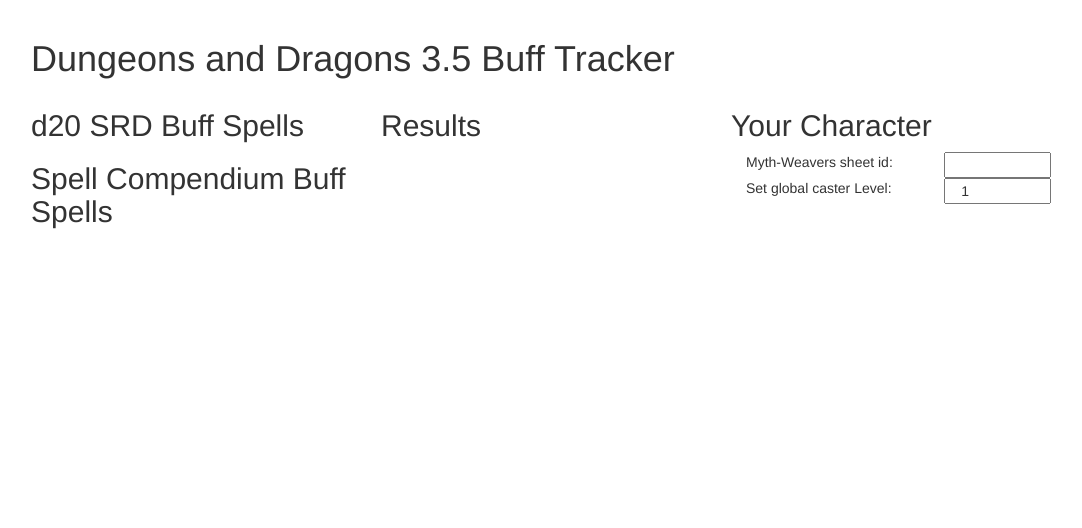
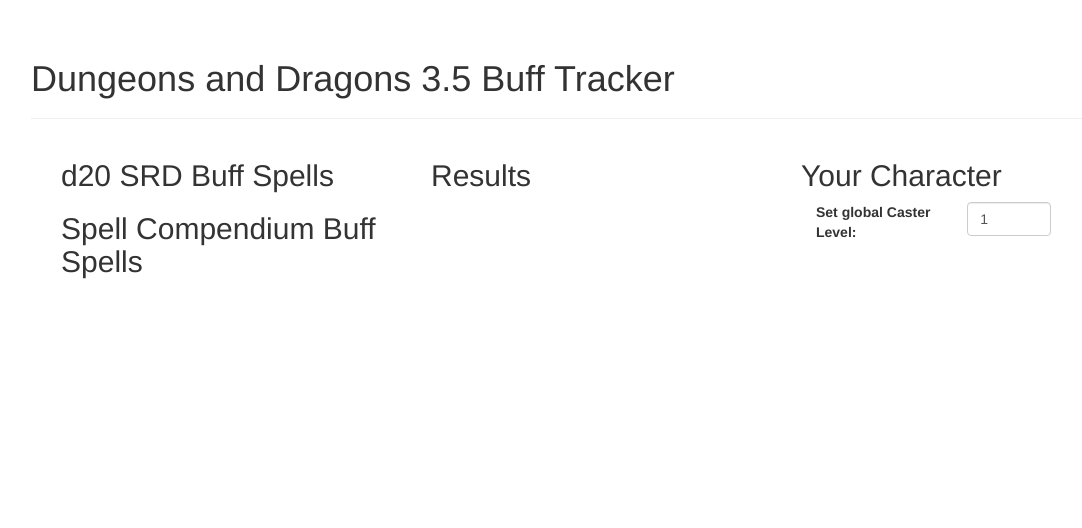
Before and after one commit to Ernir/old.ernir.net, a Flask app: page /bufftracker/ in a window 1280 px wide. Shown: the part 51-579 px from the top of the page, without its empty margins (39-1121 px from the left). Run offline with Flask 2, Linux system fonts and the light colour scheme; tables that the repository leaves empty hold one stand-in row (values such as "Sample post"); some libraries are stand-ins or nearby versions.

Commit message:
Bufftracker appearance updated.

```diff
--- /dev/null
+++ b/ernirnet/static/css/bufftracker.css
@@ -0,0 +1,7 @@
+.checkbox {
+    max-width: 300px;
+}
+
+.cl-detail {
+    float: right;
+}
--- a/ernirnet/templates/bufftracker.jinja2
+++ b/ernirnet/templates/bufftracker.jinja2
@@ -3,62 +3,102 @@
 {% block head %}
     {% include "includes/meta.jinja2" %}
     {% include "includes/css.jinja2" %}
-    {% include "includes/js.jinja2" %}
-    <script src="{{ url_for('static', filename='js/bufftracker/listeners.js') }}"></script>
-    <script src="{{ url_for('static', filename='js/bufftracker/update.js') }}"></script>
-    <script src="{{ url_for('static', filename='js/bufftracker/initialize.js') }}"></script>
+
+    <link rel=stylesheet type=text/css href="{{ url_for('static', filename='css/bufftracker.css') }}">
 
     <title>Ernir.net - {{ sitename }}</title>
 
 {% endblock head %}
 
 {% block content %}
-    <h1>Dungeons and Dragons 3.5 Buff Tracker</h1>
+    <div class="page-header">
+        <h1>Dungeons and Dragons 3.5 Buff Tracker</h1>
+    </div>
 
-    <div class="row col-md-4">
+    <div class="col-md-12">
+    <div class="col-md-4">
         <h2>d20 SRD Buff Spells</h2>
-
         <div id="srd-container">
             {% for spell in spell_list %}
                 {% if spell['source'] == "SRD" %}
                     {% if spell['variable'] %}
-                        <span class="col-xs-7"><input type="checkbox" id="spell-{{ spell["id"] }}"/> {{ spell["name"] }}</span>
-                        <input type="number" id="caster-level-{{ spell["id"] }}" class="col-xs-3 cl-detail" value="1" min="1" max="100">
+                        <div class="checkbox">
+                            <label>
+                                <input type="checkbox" id="spell-{{ spell["id"] }}">
+                                {{ spell["name"] }}
+                                <input type="number" id="caster-level-{{ spell["id"] }}" class="cl-detail" value="1" min="1" max="100">
+                            </label>
+                        </div>
                     {% else %}
-                        <span class="col-xs-12"><input type="checkbox" id="spell-{{ spell["id"] }}"/> {{ spell["name"] }}</span>
+                        <div class="checkbox">
+                            <label>
+                                <input type="checkbox" id="spell-{{ spell["id"] }}">
+                                {{ spell["name"] }}
+                            </label>
+                        </div>
                     {% endif %}
                 {% endif %}
             {% endfor %}
         </div>
         <h2>Spell Compendium Buff Spells</h2>
+
         <div id="spc-container">
             {% for spell in spell_list %}
                 {% if spell['source'] == "SPC" %}
                     {% if spell['variable'] %}
-                        <span class="col-xs-7"><input type="checkbox" id="spell-{{ spell["id"] }}"/> {{ spell["name"] }}</span>
-                        <input type="number" id="caster-level-{{ spell["id"] }}" class="col-xs-3 cl-detail" value="1" min="1" max="100">
+                        <div class="checkbox">
+                            <label>
+                                <input type="checkbox" id="spell-{{ spell["id"] }}">
+                                {{ spell["name"] }}
+                                <input type="number" id="caster-level-{{ spell["id"] }}" class="cl-detail" value="1" min="1" max="100">
+                            </label>
+                        </div>
                     {% else %}
-                        <span class="col-xs-12"><input type="checkbox" id="spell-{{ spell["id"] }}"/> {{ spell["name"] }}</span>
+                        <div class="checkbox">
+                            <label>
+                                <input type="checkbox" id="spell-{{ spell["id"] }}">
+                                {{ spell["name"] }}
+                            </label>
+                        </div>
                     {% endif %}
                 {% endif %}
             {% endfor %}
         </div>
     </div>
-    <div class="row col-md-4">
+    <div class="col-md-4">
         <h2>Results</h2>
 
         <div id="results-container">
         </div>
     </div>
-    <div class="row col-md-4">
+    <div class="col-md-4">
         <h2>Your Character</h2>
 
-        <div id="character-container" class="row col-md-12">
-            <span class="col-md-8">Myth-Weavers sheet id: </span>
-            <input type="text" id="mw-url-input" class="col-md-4">
+        <div id="character-container" class="form-inline">
+{#TODO: include MW-parsing#}
+{#            <div class="form-group">#}
+{#                <label for="mw-url-input" class="col-sm-6 control-label">Myth-Weavers sheet id: </label>#}
+{##}
+{#                <div class="col-sm-6">#}
+{#                    <input type="text" id="mw-url-input" class="form-control">#}
+{#                </div>#}
+{#            </div>#}
+            <div class="form-group">
+                <label for="caster-level" class="col-sm-6 control-label">Set global Caster Level: </label>
 
-            <span class="col-md-8">Set global caster Level:</span>
-            <input type="number" id="caster-level" class="col-md-4" value="1" min="1" max="100">
+                <div class="col-sm-6">
+                    <input type="number" id="caster-level" class="form-control" value="1" min="1" max="100">
+                </div>
+            </div>
         </div>
     </div>
+    </div>
 {% endblock content %}
+
+{% block footer %}
+    {% include "includes/footer.jinja2" %}
+    {% include "includes/js.jinja2" %}
+    <script src="{{ url_for('static', filename='js/bufftracker/listeners.js') }}"></script>
+    <script src="{{ url_for('static', filename='js/bufftracker/update.js') }}"></script>
+    <script src="{{ url_for('static', filename='js/bufftracker/initialize.js') }}"></script>
+{% endblock footer %}
```
